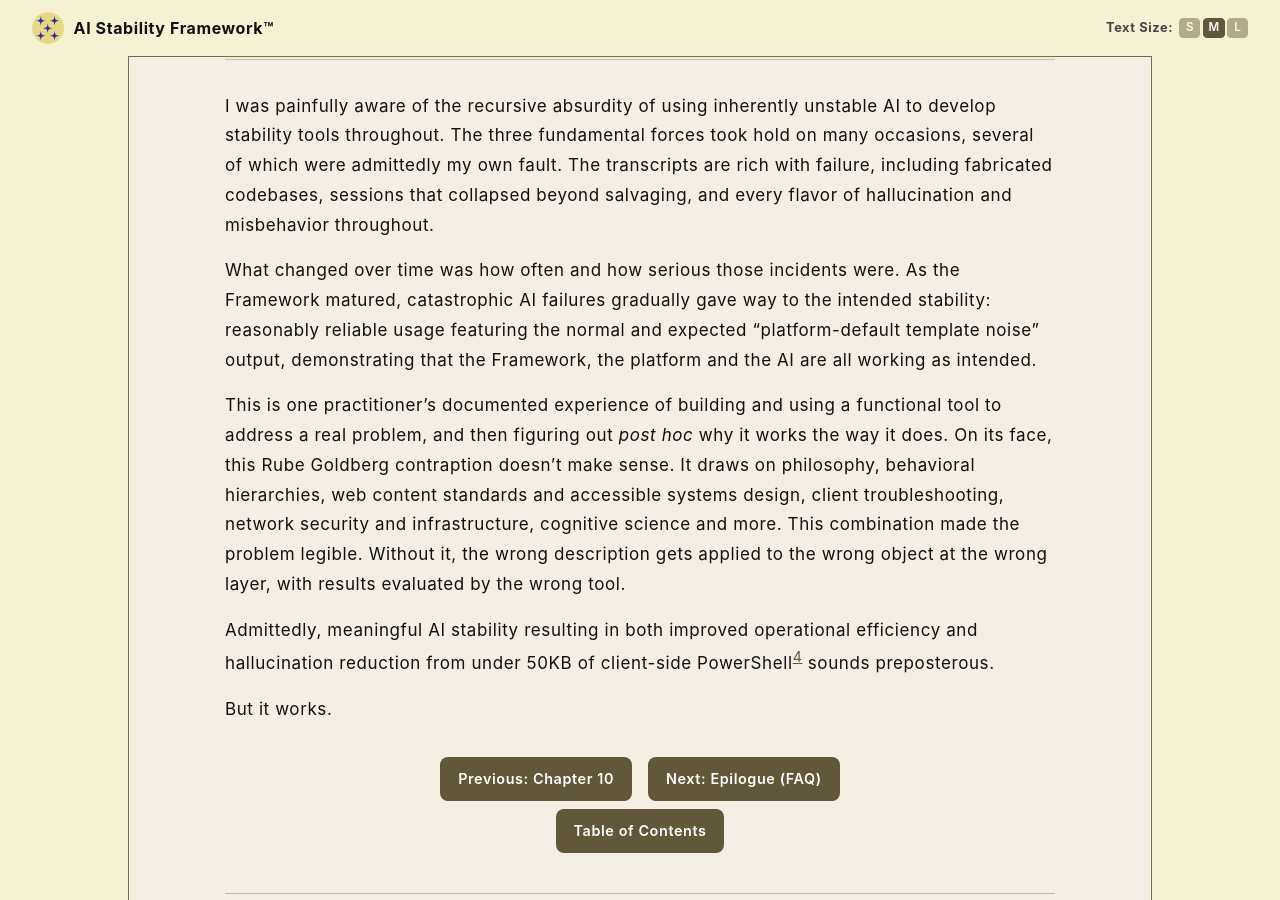
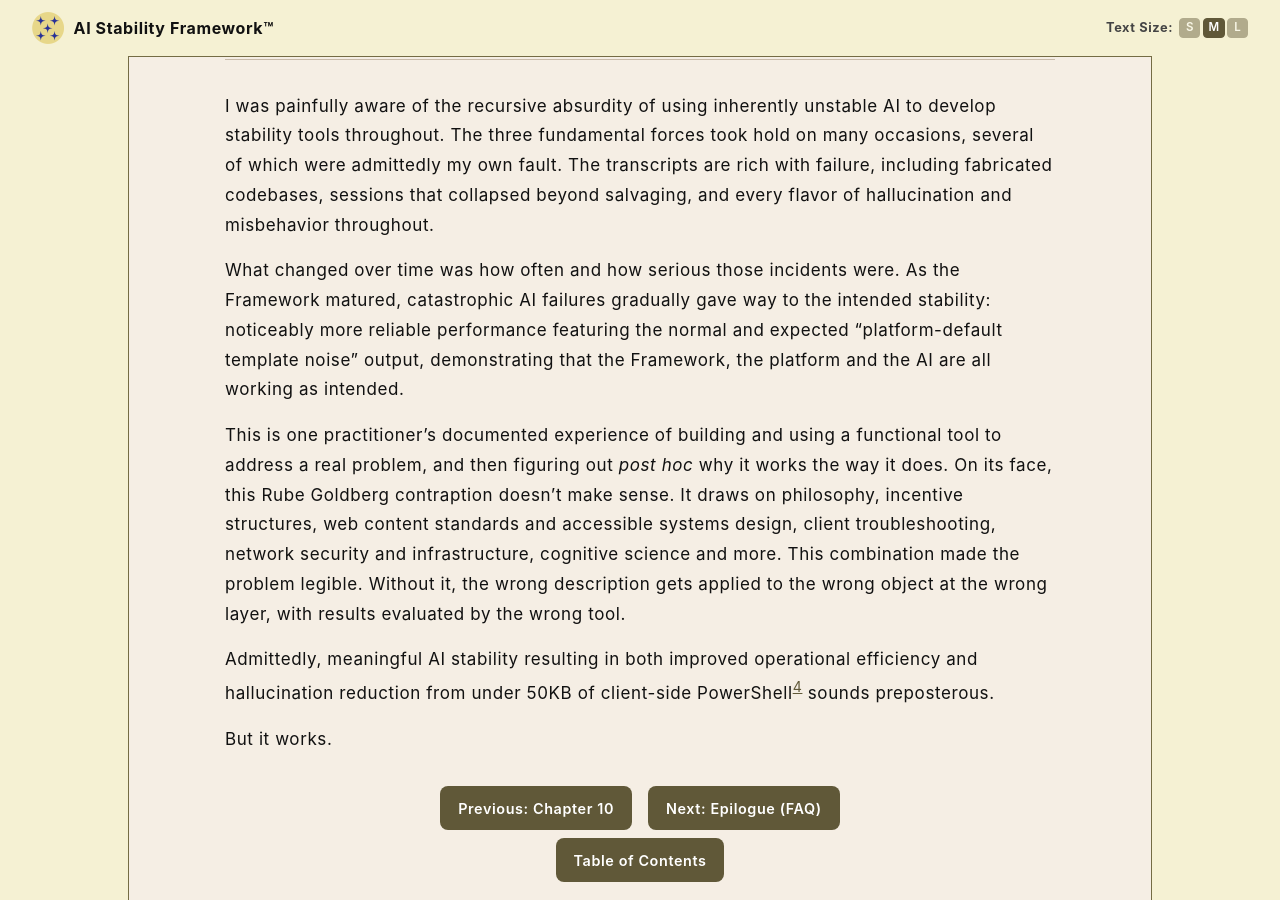
Before and after one commit to rojaslen/AISF-WEB, a Jekyll site: the page built from ch11.md, in a window 1280 px wide and 900 px high, scrolled down 2789 px. Built offline with Jekyll 4.4.1, drawn with Linux system fonts in a browser that asks for light colours; some web fonts are replaced.

Commit message:
Update ch11.md

```diff
--- a/ch11.md
+++ b/ch11.md
@@ -52,9 +52,9 @@ A crossover design of standardized tasks with pre-rated acceptable outputs, eval
 
 I was painfully aware of the recursive absurdity of using inherently unstable AI to develop stability tools throughout. The three fundamental forces took hold on many occasions, several of which were admittedly my own fault. The transcripts are rich with failure, including fabricated codebases, sessions that collapsed beyond salvaging, and every flavor of hallucination and misbehavior throughout.
 
-What changed over time was how often and how serious those incidents were. As the Framework matured, catastrophic AI failures gradually gave way to the intended stability: reasonably reliable usage featuring the normal and expected "platform-default template noise" output, demonstrating that the Framework, the platform and the AI are all working as intended.
+What changed over time was how often and how serious those incidents were. As the Framework matured, catastrophic AI failures gradually gave way to the intended stability: noticeably more reliable performance featuring the normal and expected "platform-default template noise" output, demonstrating that the Framework, the platform and the AI are all working as intended.
 
-This is one practitioner's documented experience of building and using a functional tool to address a real problem, and then figuring out *post hoc* why it works the way it does. On its face, this Rube Goldberg contraption doesn't make sense. It draws on philosophy, behavioral hierarchies, web content standards and accessible systems design, client troubleshooting, network security and infrastructure, cognitive science and more. This combination made the problem legible. Without it, the wrong description gets applied to the wrong object at the wrong layer, with results evaluated by the wrong tool.
+This is one practitioner's documented experience of building and using a functional tool to address a real problem, and then figuring out *post hoc* why it works the way it does. On its face, this Rube Goldberg contraption doesn't make sense. It draws on philosophy, incentive structures, web content standards and accessible systems design, client troubleshooting, network security and infrastructure, cognitive science and more. This combination made the problem legible. Without it, the wrong description gets applied to the wrong object at the wrong layer, with results evaluated by the wrong tool.
 
 Admittedly, meaningful AI stability resulting in both improved operational efficiency and hallucination reduction from under 50KB of client-side PowerShell[^11d] sounds preposterous.
 
```
